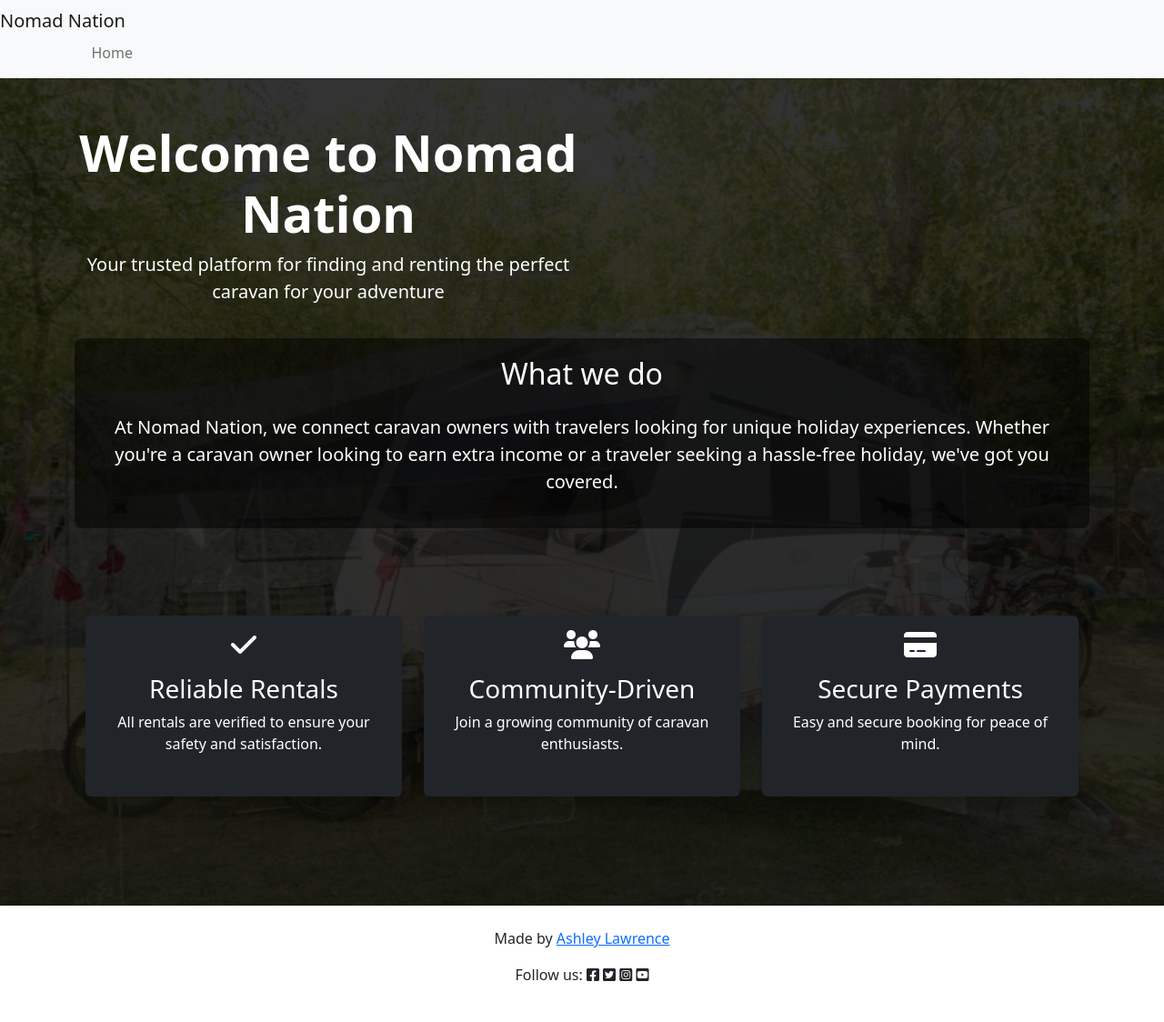
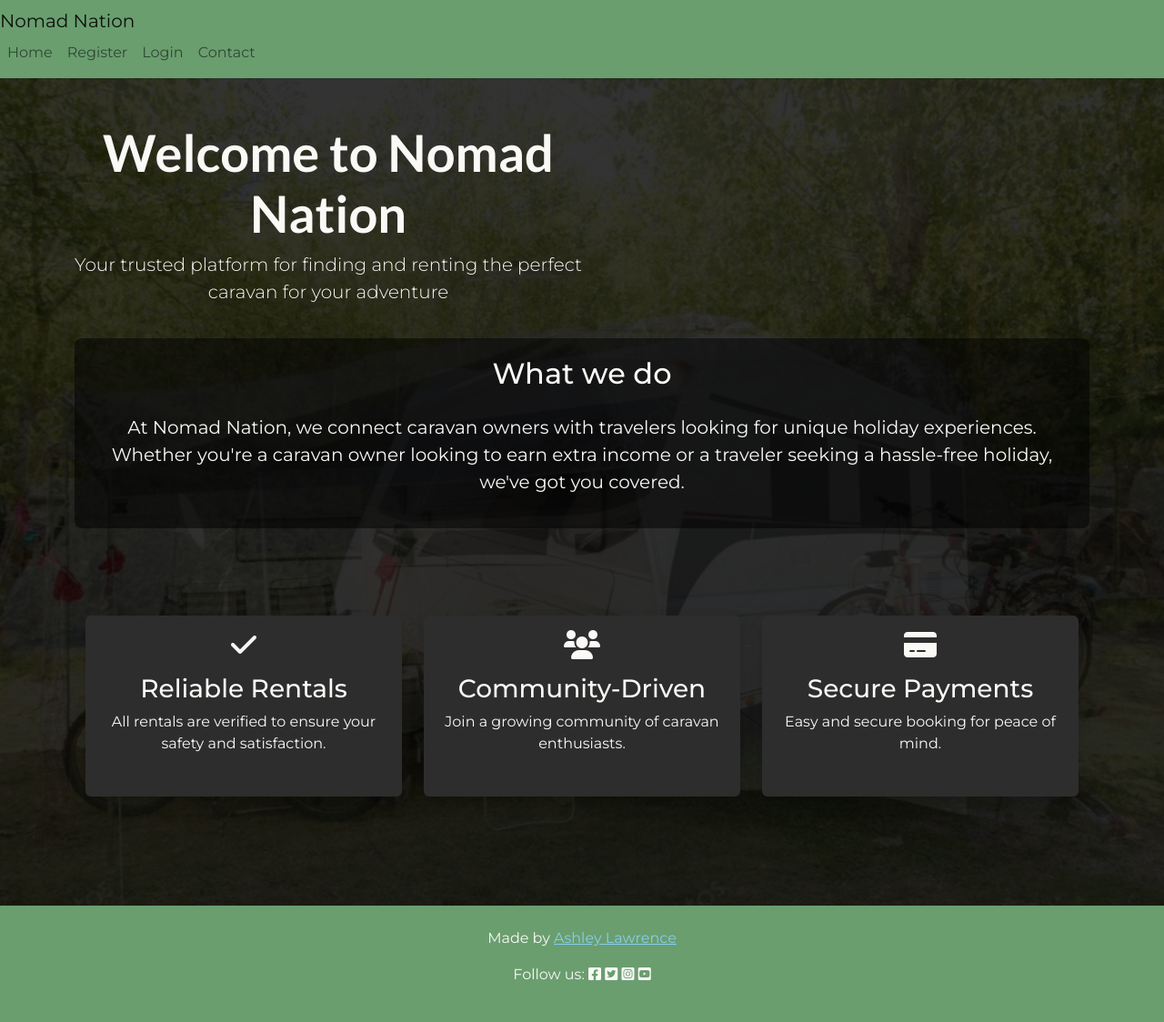
Before and after one commit to AshLaw96/Nomad-Nation, a Django app: template main/templates/main/home.html in a window 1280 px wide. Shown: the whole page at 91% size. Run offline with Django 4.2, Linux system fonts and the light colour scheme; the template is opened without the code that fills it, so the values that code supplies are empty; parts of the project's set-up code (start-up, migrations or seed data) failed here and were passed over.

Commit message:
Add own styles and fonts to home & base html files

```diff
--- a/main/templates/main/home.html
+++ b/main/templates/main/home.html
@@ -5,13 +5,13 @@
     <div class="content-wrapper">
         <div class="container text-center py-5">
             <div class="col-md-6">
-                <h1 class="display-4 fw-bold text-white">Welcome to Nomad Nation</h1>
-                <p class="lead text-white">Your trusted platform for finding and renting the perfect caravan for your adventure</p>
+                <h1 id="title" class="display-4 fw-bold text-white">Welcome to Nomad Nation</h1>
+                <p class="lead secondary-text text-white">Your trusted platform for finding and renting the perfect caravan for your adventure</p>
             </div>
             <!-- About section -->
             <div class="about text-center mb-5">
-                <h2 class="mb-4">What we do</h2>
-                <p class="fs-5">
+                <h2 class="mb-4 text-white">What we do</h2>
+                <p class="fs-5 text-white">
                     At Nomad Nation, we connect caravan owners with travelers looking for unique holiday experiences. Whether you're a caravan owner looking to earn extra income or a traveler seeking a hassle-free holiday, we've got you covered.
                 </p>
             </div>
--- a/static/css/styles.css
+++ b/static/css/styles.css
@@ -1,10 +1,39 @@
+:root {
+    /* p = primary | s = secondary | b = background */
+    --p-colour: #6A9E6F;
+    --p-accent: #87CEEB;
+    --s-accent: #F4A261;
+    --b-colour: #FAF9F6;
+    --p-text: #2D2D2D;
+    /* Map to Bootstrap's color variables */
+    --bs-primary: var(--p-colour);
+    --bs-secondary: var(--s-accent);
+    --bs-info: var(--p-accent);
+    --bs-light: var(--b-colour);
+    --bs-dark: var(--p-text);
+  }
+
 body {
-    /* Prevent horizontal scrolling */
-    overflow-x: hidden;
-    /* Ensure vertical scrolling is possible */
-    overflow-y: auto;
     margin: 0;
     padding: 0;
+    font-family: 'Montserrat', sans-serif !important;
+}
+
+#title {
+    font-family: 'Lato', sans-serif !important;
+}
+
+a {
+    color: var(--p-accent);
+}
+
+a:hover {
+    color: var(--s-accent);
+}
+
+.navbar, footer {
+    background-color: var(--p-colour);
+    color: var(--b-colour);
 }
 
 /* Full-screen slideshow container */
@@ -57,10 +86,11 @@ body {
 
 .card {
     margin-bottom: 30px;
+    background-color: var(--p-text) !important;
 }
 
 .text-white {
-    color: #fff;
+    color: var(--b-colour) !important;
 }
 
 .about {
@@ -76,5 +106,4 @@ footer {
     position: relative;
     width: 100%;
     padding: 20px;
-    text-align: center;
 }
--- a/templates/base.html
+++ b/templates/base.html
@@ -10,6 +10,8 @@
     <meta name="description" content="Find and book the perfect caravan with Nomad Nation. A trusted platform for caravan owners and travelers to rent, list, or book caravans. Easy, secure, and tailored for your adventure.">
     <meta name="keywords" content="nomad, caravan rentals, travel platform, rent a caravan, caravan booking, caravan holidays, caravan hire, caravan owners, book a caravan, caravan renters, caravan stays.">
     <title>Nomad Nation</title>
+    <!-- Google Fonts -->
+    <link href="https://fonts.googleapis.com/css2?family=Lato:wght@400;700&family=Montserrat:wght@300;400;500;700&display=swap" rel="stylesheet">
     <!-- Bootstrap CSS -->
     <link href="https://cdn.jsdelivr.net/npm/bootstrap@5.2.3/dist/css/bootstrap.min.css" rel="stylesheet">
     <!-- Font Awesome CSS -->
@@ -20,9 +22,9 @@
 </head>
 <body>
     <!-- Navigation -->
-    <nav class="navbar navbar-expand-lg navbar-light bg-light">
+    <nav class="navbar navbar-expand-lg navbar-light">
         <div class="container_fluid">
-            <a class="navbar-brand" href="{% url 'homepage' %}">Nomad Nation</a>
+            <a id="main-title" class="navbar-brand" href="{% url 'homepage' %}">Nomad Nation</a>
             <button class="navbar-toggler" type="button" data-bs-toggle="collapse" data-bs-target="#navbarNav"
                 aria-controls="navbarNav" aria-expanded="false" aria-label="Toggle navigation">
                 <span class="navbar-toggler-icon"></span>
@@ -32,7 +34,15 @@
                     <li class="nav-item">
                         <a class="nav-link {% if request.path == homepage %}active" aria-current="page{% endif %}" href="{% url 'homepage' %}">Home</a>
                     </li>
-
+                    <li class="nav-item">
+                        <a href="#" class="nav-link">Register</a>
+                    </li>
+                    <li class="nav-item">
+                        <a href="#" class="nav-link">Login</a>
+                    </li>
+                    <li class="nav-item">
+                        <a href="#" class="nav-link">Contact</a>
+                    </li>
                 </ul>
             </div>
         </div>
```
Also changed, not shown: 1 other file.
